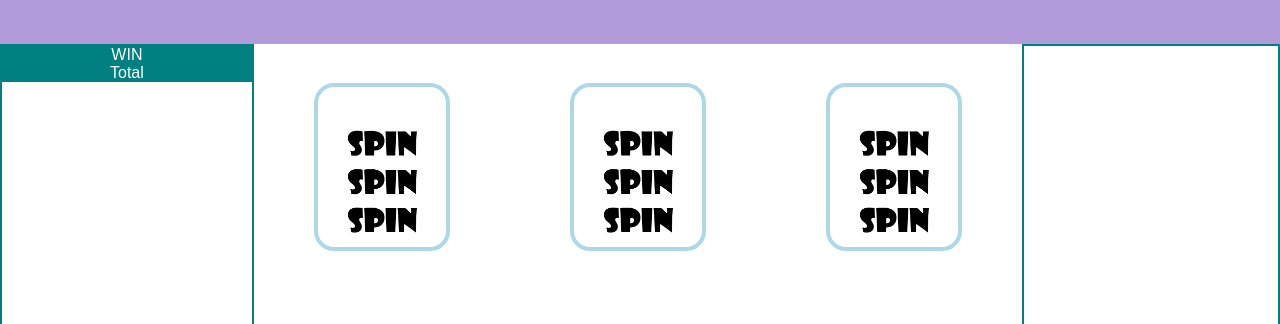
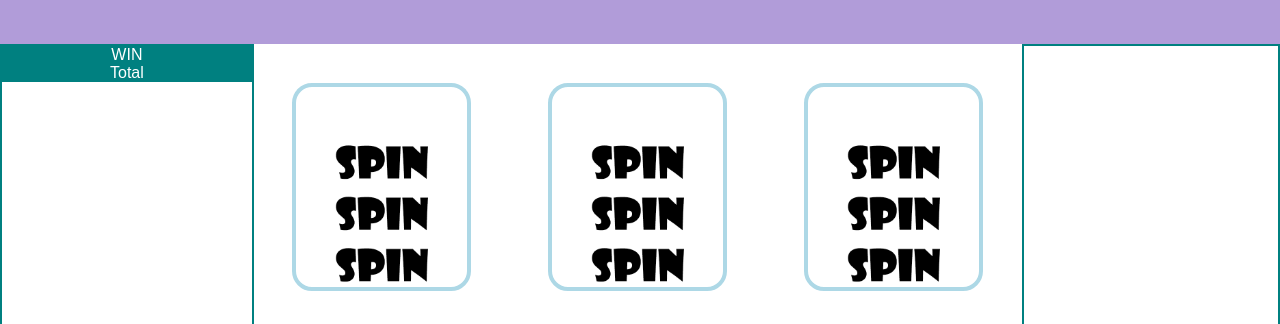
Before and after one commit to ronCodeTracker/milestone-bandit-bkup, a plain HTML site: page index.html in a window 1280 px wide. Shown: the part 419-743 px from the top of the page. Drawn offline with Linux system fonts and the light colour scheme.

Commit message:
graphics mod

```diff
--- a/savageBandit.css
+++ b/savageBandit.css
@@ -81,12 +81,12 @@ footer, header {
     padding-bottom: 15%;
     margin: 5%;
         */
-    width: 10vw;
-    height: 20vh;
+    width: 20vw;
+    height: 25vh;
     margin: 5%;
 
 /*  **********   have color for small size display for readablity  ****/
-    color: black;
+    color: white;
     background-color: white;
 }
 
@@ -166,6 +166,10 @@ aside {
 /*   ***************    change color of slots for better look and contrast *******/
     .slots div {
         color: white;
-        background-color: gray;
+        background-color: white;
+        width: 15vw;
+        height: 25vh;
     }
+
+
 }
```
